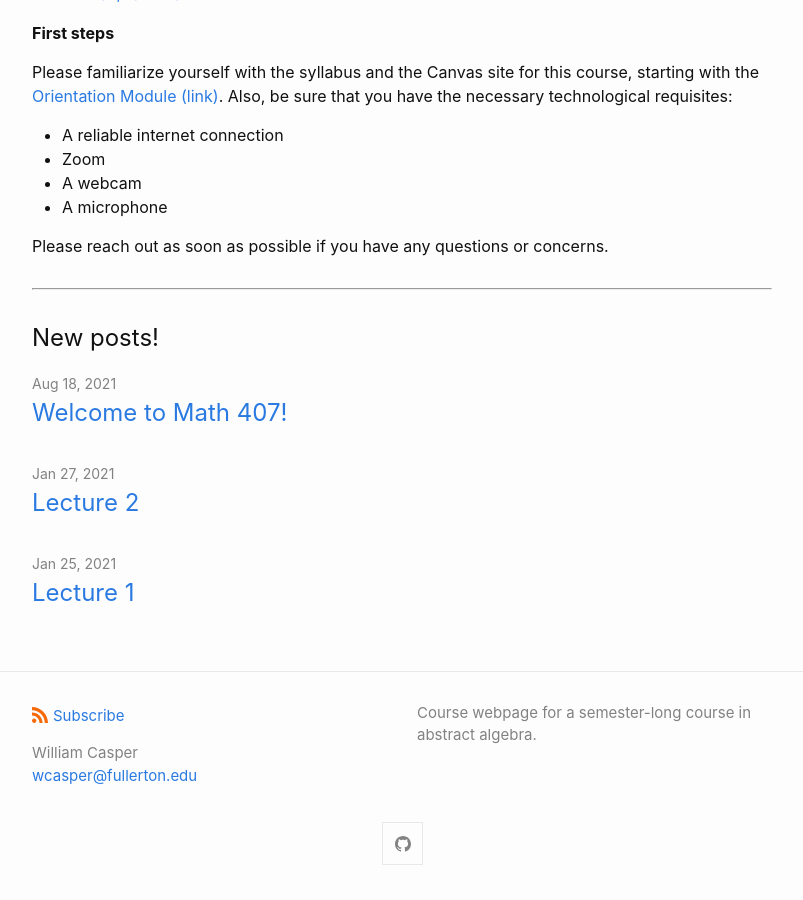
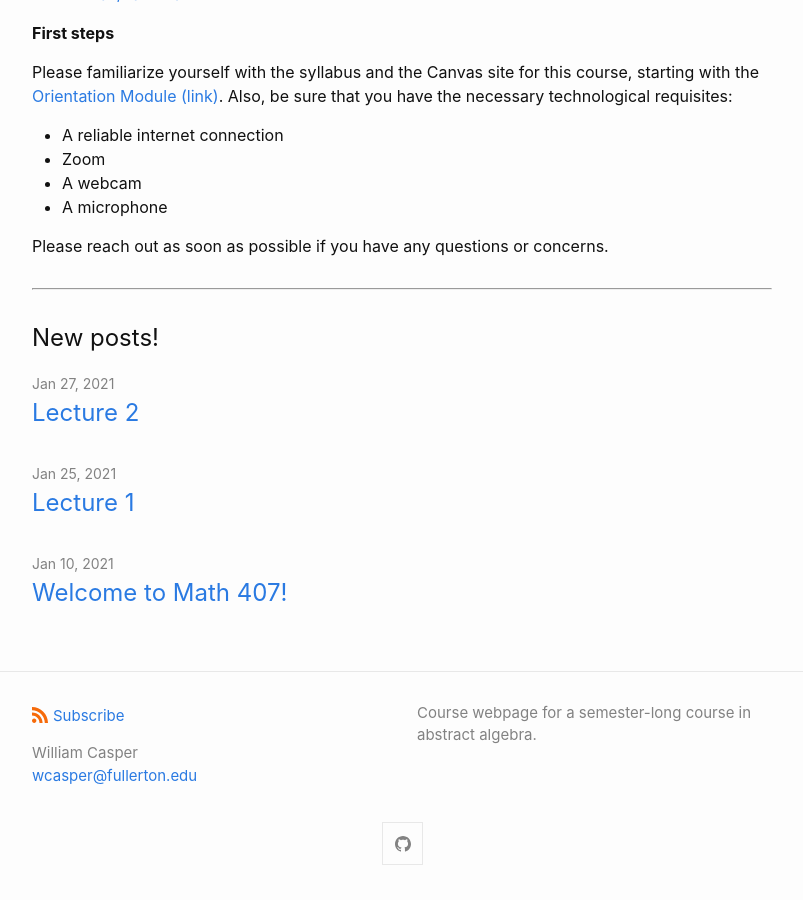
Before and after one commit to wcasper/math407spring2022, a Jekyll site: the page built from index.md, in a window 1280 px wide and 900 px high, scrolled down 624 px. Shown: the whole window, without its empty margins (238-1041 px from the left). Built offline with Jekyll 4.4.1, drawn with Linux system fonts in a browser that asks for light colours.

Commit message:
removed date

```diff
--- a/_posts/2021-01-10-welcome-to-math407.md
+++ b/_posts/2021-01-10-welcome-to-math407.md
@@ -1,7 +1,6 @@
 ---
 layout: post
 title:  "Welcome to Math 407!"
-date:   2021-08-18
 ---
 Welcome to Math 407!  In this class, we will learn the fundamentals of abstract algebra: groups, rings, fields, and Galois theory.
 
```
